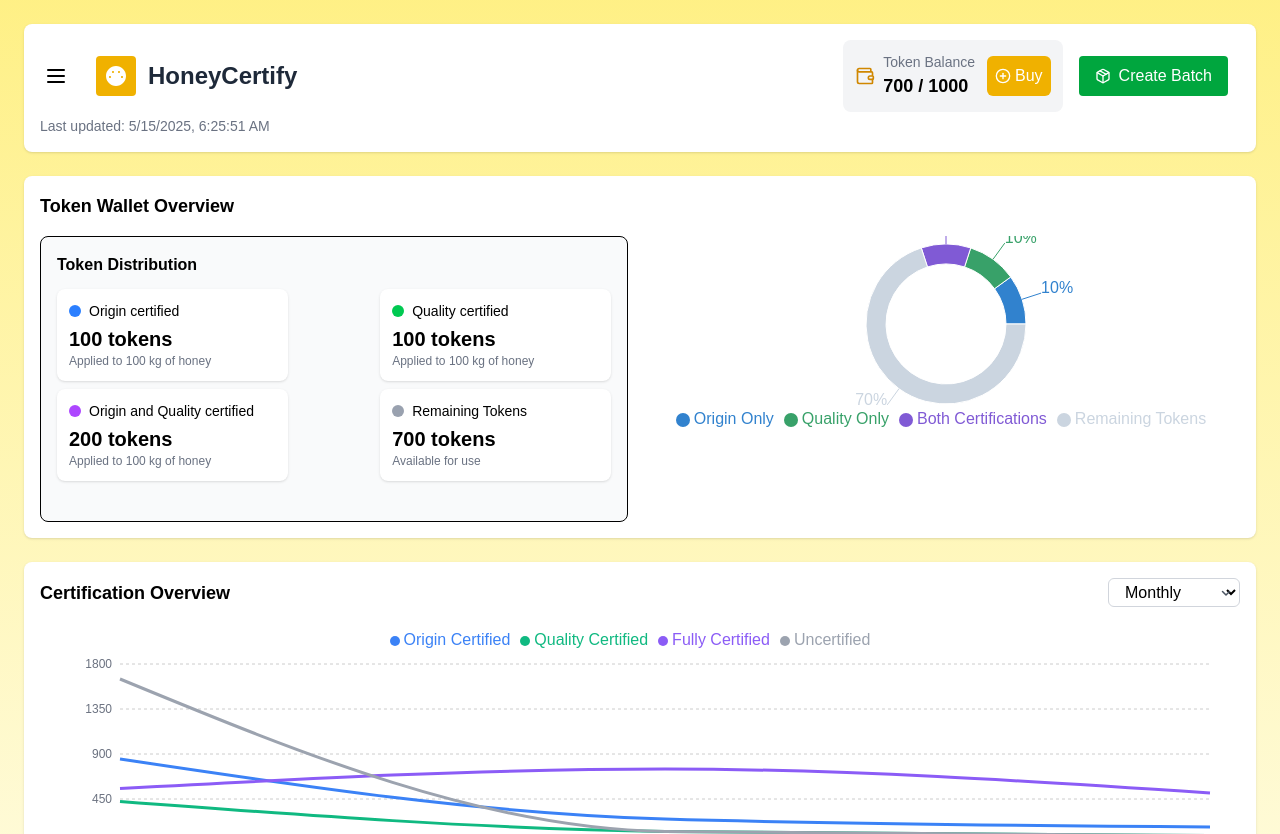
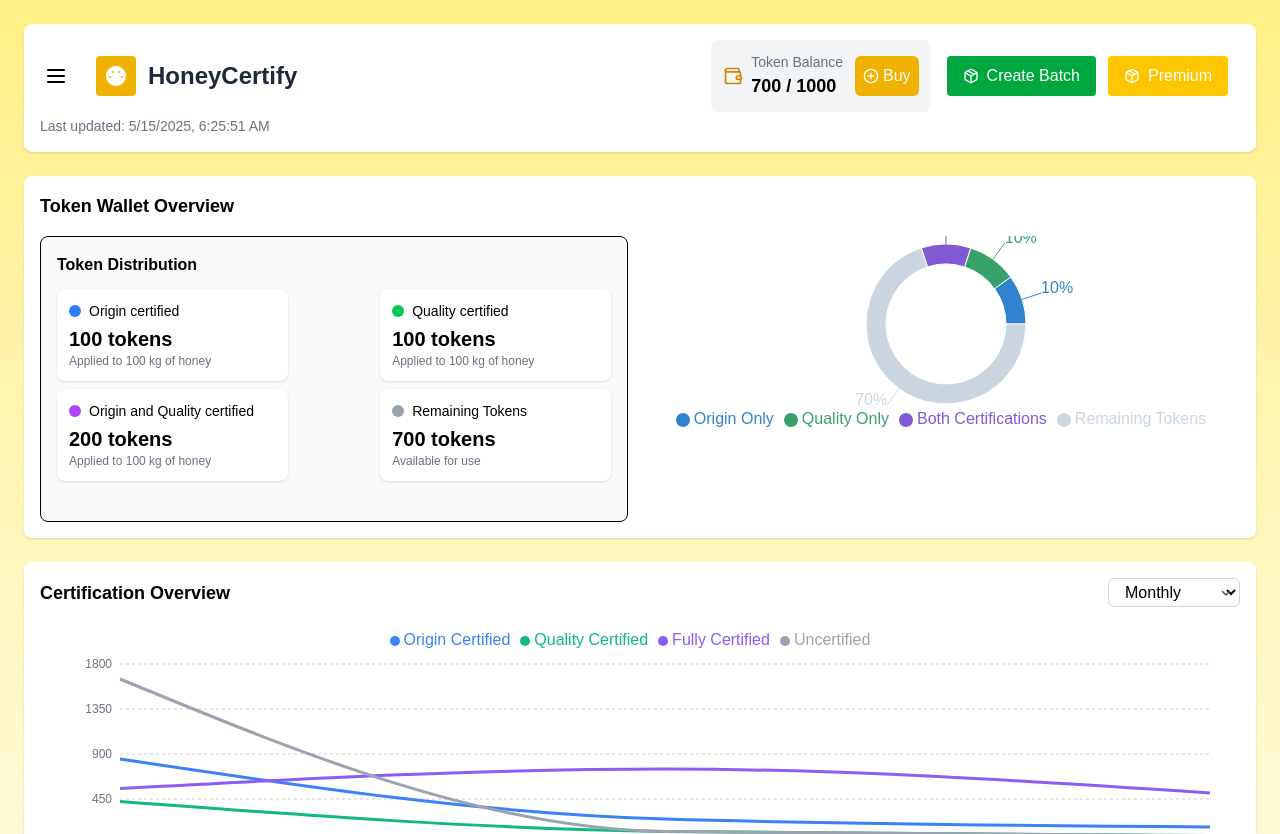
Before and after one commit to Aymane7911/BeePro, a Next.js app: page /dashboard in a window 1280 px wide. Shown: the top 834 px of the page. Built offline with nearby package versions, Linux system fonts and the light colour scheme.

Commit message:
adding premium

```diff
--- a/src/app/create-batch/page.tsx
+++ b/src/app/create-batch/page.tsx
@@ -364,7 +364,7 @@ export default function BatchesPage() {
         <nav className="mt-8">
           <ul className="space-y-2">
             <li>
-              <a href="/" className="flex items-center px-4 py-3 hover:bg-gray-700">
+              <a href="/dashboard" className="flex items-center px-4 py-3 hover:bg-gray-700">
                 <ArrowLeft className="h-5 w-5 mr-3" />
                 Back to Dashboard
               </a>
--- a/src/app/dashboard/page.tsx
+++ b/src/app/dashboard/page.tsx
@@ -441,6 +441,13 @@ export default function JarManagementDashboard() {
             >
               <Package className="w-4 h-4 mr-2" />
               Create Batch
+            </button>
+            <button
+              onClick={() => router.push('/premium')}
+              className="flex items-center px-4 py-2 bg-yellow-400 text-white rounded hover:bg-yellow-700 mr-3"
+            >
+              <Package className="w-4 h-4 mr-2" />
+              Premium
             </button>
           </div>
         </div>
```
